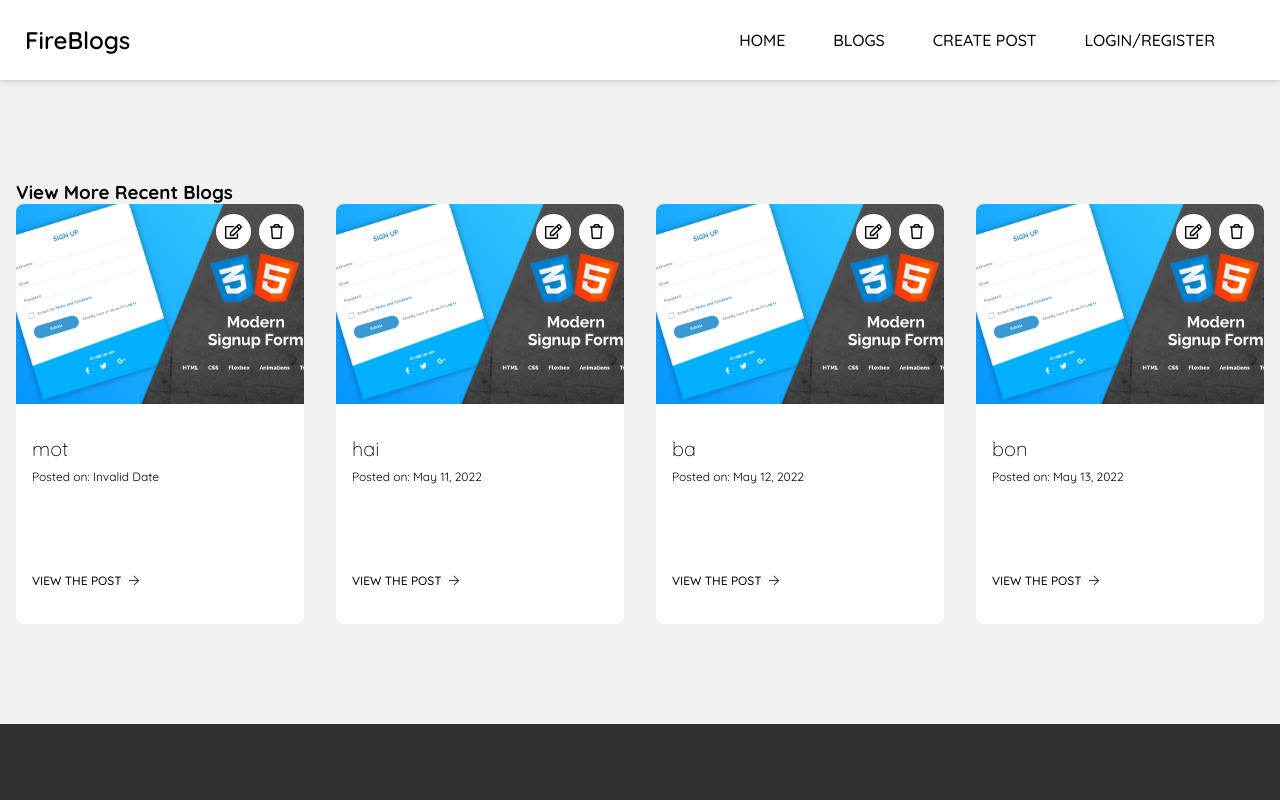
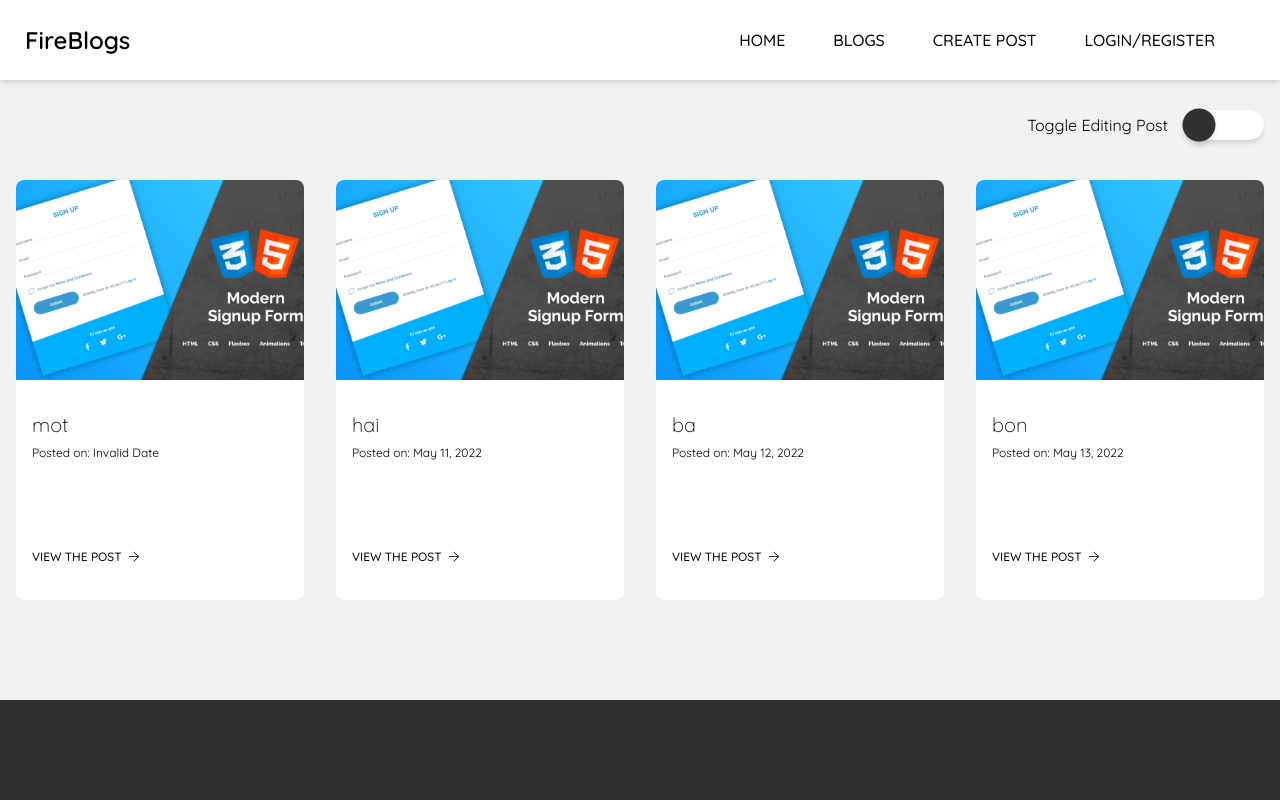
Before and after one commit to hungngoc-b18dccn06/My_blog, a Vue app: page /blogs in a window 1280 px wide. Shown: the top 800 px of the page. Built offline with nearby package versions, Linux system fonts and the light colour scheme; what vue2-editor would draw is missing.

Commit message:
add-toggle-fix-title-page

```diff
--- a/src/components/BlogCard.vue
+++ b/src/components/BlogCard.vue
@@ -1,6 +1,6 @@
 <template>
   <div class="blog-card">
-    <div  class="icons">
+    <div v-show="editPost" class="icons">
       <div @click="editBlog" class="icon">
         <Edit class="edit" />
       </div>
@@ -11,7 +11,12 @@
     <img src="../assets/blogCards/stock-3.jpg" />
     <div class="info">
       <h4>{{ post.blogTitle }}</h4>
-      <h6>Posted on: {{ new Date(post.blogDate).toLocaleString("en-us", { dateStyle: "long" }) }}</h6>
+      <h6>
+        Posted on:
+        {{
+          new Date(post.blogDate).toLocaleString("en-us", { dateStyle: "long" })
+        }}
+      </h6>
       <router-link class="link" to="#">
         View The Post <Arrow class="arrow" />
       </router-link>
@@ -29,8 +34,15 @@ export default {
     Arrow,
     Edit,
     Delete,
-  }
-}
+  },
+  computed: {
+    editPost() {
+      if (this.$route.name === "blogs") {
+        return this.$store.state.editPost;
+      }
+    },
+  },
+};
 </script>
 
 <style lang="scss" scoped>
@@ -46,7 +58,8 @@ export default {
 
   &:hover {
     transform: rotateZ(-1deg) scale(1.01);
-    box-shadow: 0 4px 6px -1px rgba(0, 0, 0, 0.1), 0 2px 4px -1px rgba(0, 0, 0, 0.06);
+    box-shadow: 0 4px 6px -1px rgba(0, 0, 0, 0.1),
+      0 2px 4px -1px rgba(0, 0, 0, 0.06);
   }
 
   .icons {
--- a/src/router/index.js
+++ b/src/router/index.js
@@ -7,14 +7,26 @@ const router = createRouter({
     {
       path: '/',
       name: 'home',
-      component: Home
+      component: Home,
+      meta:{
+        title: 'Home'
+      }
     },
     {
       path: '/blogs',
       name: 'blogs',
-      component: Blogs
+      component: Blogs,
+      meta:{
+        title: 'Blogs'
+      }
     },
   ]
 })
 
+router.beforeEach((to, from, next) => {
+  document.title = `${to.meta.title} | FireBlog`;
+  next();
+});
+
+
 export default router
--- a/src/store/index.js
+++ b/src/store/index.js
@@ -24,9 +24,13 @@ export default createStore({
         blogDate: "May 13, 2022",
       },
     ],
+    editPost: null,
+    blogTitle: '',
   },
   mutations: {
-
+    toggleEditPost(state,payload){
+        state.editPost = payload;
+    },
   },
   actions: {
 
--- a/src/views/Blogs.vue
+++ b/src/views/Blogs.vue
@@ -1,39 +1,93 @@
 <template>
-  <div>
-    <div class="blog-card-wrap">
-      <div class="container">
-        <h3>View More Recent Blogs</h3>
-        <div class="blog-cards">
-          <BlogCard
-            :post="post"
-            v-for="(post, index) in sampleBlogCard"
-            :key="index"
-          />
-        </div>
+  <div class="blog-card-wrap">
+    <div class="blog-cards container">
+      <div class="toggle-edit">
+        <span>Toggle Editing Post</span>
+        <input type="checkbox" v-model="editPost" />
       </div>
+      <BlogCard
+        :post="post"
+        v-for="(post, index) in sampleBlogCard"
+        :key="index"
+      />
     </div>
   </div>
 </template>
 
 <script>
 import BlogCard from "../components/BlogCard.vue";
+
 export default {
-  data() {
-    return {
+  name: "blogs",
+  components: {
+    BlogCard,
+  },
 
-    };
+  computed: {
+    sampleBlogCard() {
+      return this.$store.state.sampleBlogCard;
+    },
+    editPost: {
+      get() {
+        return this.$store.state.editPost;
+      },
+      set(payload) {
+        this.$store.commit("toggleEditPost", payload);
+      },
+    },
+    beforeDestroy() {
+    this.$store.commit("toggleEditPost", false);
+    console.log('aa')
   },
-  components: {
-    BlogCard
   },
-  computed: {
-    sampleBlogCard(){
-      return this.$store.state.sampleBlogCard;
+};
+</script>
+<style lang="scss" scoped>
+.blog-cards {
+  position: relative;
+  .toggle-edit {
+    display: flex;
+    align-items: center;
+    position: absolute;
+    top: -70px;
+    right: 0;
+
+    span {
+      margin-right: 16px;
+    }
+
+    input[type="checkbox"] {
+      position: relative;
+      border: none;
+      -webkit-appearance: none;
+      background: #fff;
+      outline: none;
+      width: 80px;
+      height: 30px;
+      border-radius: 20px;
+      box-shadow: 0 4px 6px -1px rgba(0, 0, 0, 0.1),
+        0 2px 4px -1px rgba(0, 0, 0, 0.06);
+    }
+
+    input[type="checkbox"]:before {
+      content: "";
+      position: absolute;
+      width: 30px;
+      height: 30px;
+      border-radius: 20px;
+      top: 0;
+      left: 0;
+      background: #303030;
+      transform: scale(1.1);
+      transition: 750ms ease all;
+      box-shadow: 0 4px 6px -1px rgba(0, 0, 0, 0.1),
+        0 2px 4px -1px rgba(0, 0, 0, 0.06);
+    }
+
+    input:checked[type="checkbox"]:before {
+      background: #fff;
+      left: 52px;
     }
   }
-};
-</script>
-<style lang="scss">
-
-
+}
 </style>
```
Also changed, not shown: src/views/Home.vue (+11 -7 lines).
